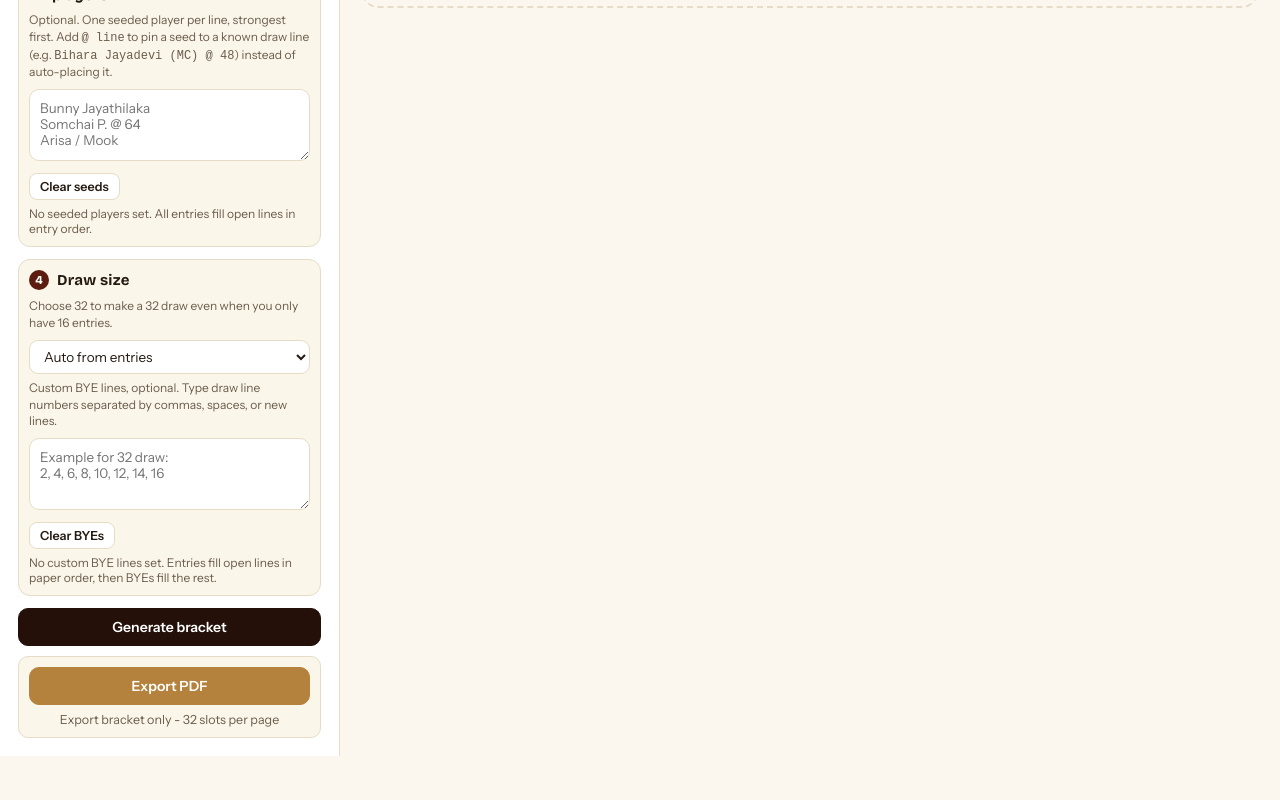
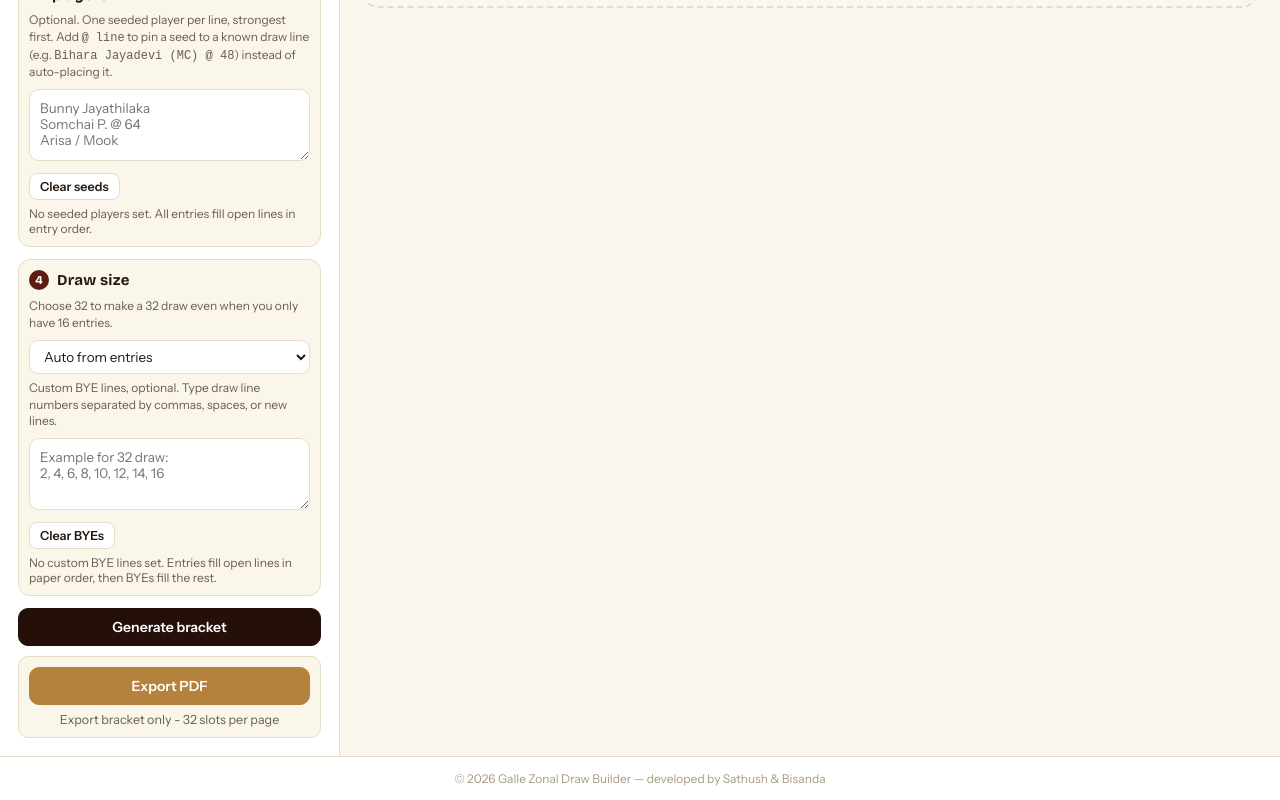
Before and after one commit to BUNNYBISANDA/DrawBuilder, a React (Vite) app in the folder draw-builder-react/: page / in a window 1280 px wide. Shown: the part 415-1215 px from the top of the page. Before the commit the page ends 1171 px from the top, so only its background shows below. Built offline with nearby package versions, Linux system fonts and the light colour scheme; no server answers.

Commit message:
add this

```diff
--- a/draw-builder-react/src/App.jsx
+++ b/draw-builder-react/src/App.jsx
@@ -1,5 +1,6 @@
 import { useEffect, useRef, useState } from 'react';
 import EventTabs from './components/EventTabs';
+import Footer from './components/Footer';
 import EventModal from './components/EventModal';
 import ShareBar from './components/ShareBar';
 import ImportPanel from './components/ImportPanel';
@@ -447,6 +448,7 @@ export default function App() {
           )}
         </section>
       </main>
+      <Footer />
     </>
   );
 }
--- a/draw-builder-react/src/PublicView.jsx
+++ b/draw-builder-react/src/PublicView.jsx
@@ -1,5 +1,6 @@
 import { useEffect, useRef, useState } from 'react';
 import EventTabs from './components/EventTabs';
+import Footer from './components/Footer';
 import BracketView from './components/BracketView';
 import SchedulerView from './components/SchedulerView';
 import DrawSearch from './components/DrawSearch';
@@ -47,18 +48,24 @@ export default function PublicView() {
 
   if (status === 'disabled') {
     return (
+      <>
         <div className="public-message">
           <h2>Live viewing isn't available</h2>
           <p>This link is missing a tournament, or live sync isn't set up. Ask the organizer for the correct "watch" link.</p>
         </div>
+        <Footer />
+      </>
     );
   }
   if (status === 'not-found') {
     return (
+      <>
         <div className="public-message">
           <h2>Tournament not found</h2>
           <p>This link doesn't point to a tournament that exists. Ask the organizer to re-share the current link.</p>
         </div>
+        <Footer />
+      </>
     );
   }
   if (status === 'loading') {
@@ -76,10 +83,13 @@ export default function PublicView() {
 
   if (!visibleEvents.length) {
     return (
+      <>
         <div className="public-message">
           <h2>No draws to show yet</h2>
           <p>The organizer hasn't revealed any draws for this tournament yet. Check back soon.</p>
         </div>
+        <Footer />
+      </>
     );
   }
 
@@ -150,6 +160,7 @@ export default function PublicView() {
           </>
         )}
       </section>
+      <Footer />
     </>
   );
 }
--- /dev/null
+++ b/draw-builder-react/src/components/Footer.jsx
@@ -0,0 +1,8 @@
+export default function Footer() {
+  const year = new Date().getFullYear();
+  return (
+    <footer className="app-footer">
+      © {year} Galle Zonal Draw Builder — developed by Sathush &amp; Bisanda
+    </footer>
+  );
+}
--- a/draw-builder-react/src/index.css
+++ b/draw-builder-react/src/index.css
@@ -198,6 +198,8 @@ select:focus{outline:none;border-color:var(--court-soft)}
 .public-header h1{font-size:19px}
 .public-stage{padding-top:14px}
 .public-message{min-height:60vh;display:flex;flex-direction:column;align-items:center;justify-content:center;text-align:center;padding:40px 20px;gap:8px;color:var(--ink-2)}
+
+.app-footer{text-align:center;padding:14px 20px;font-size:12px;color:var(--ink-3);border-top:1px solid var(--line);background:var(--card)}
 .public-message h2{font-size:19px;color:var(--ink)}
 .public-message p{max-width:360px;font-size:13.5px;line-height:1.5}
 
```
Lines whose indentation alone changed are shown as unchanged.
